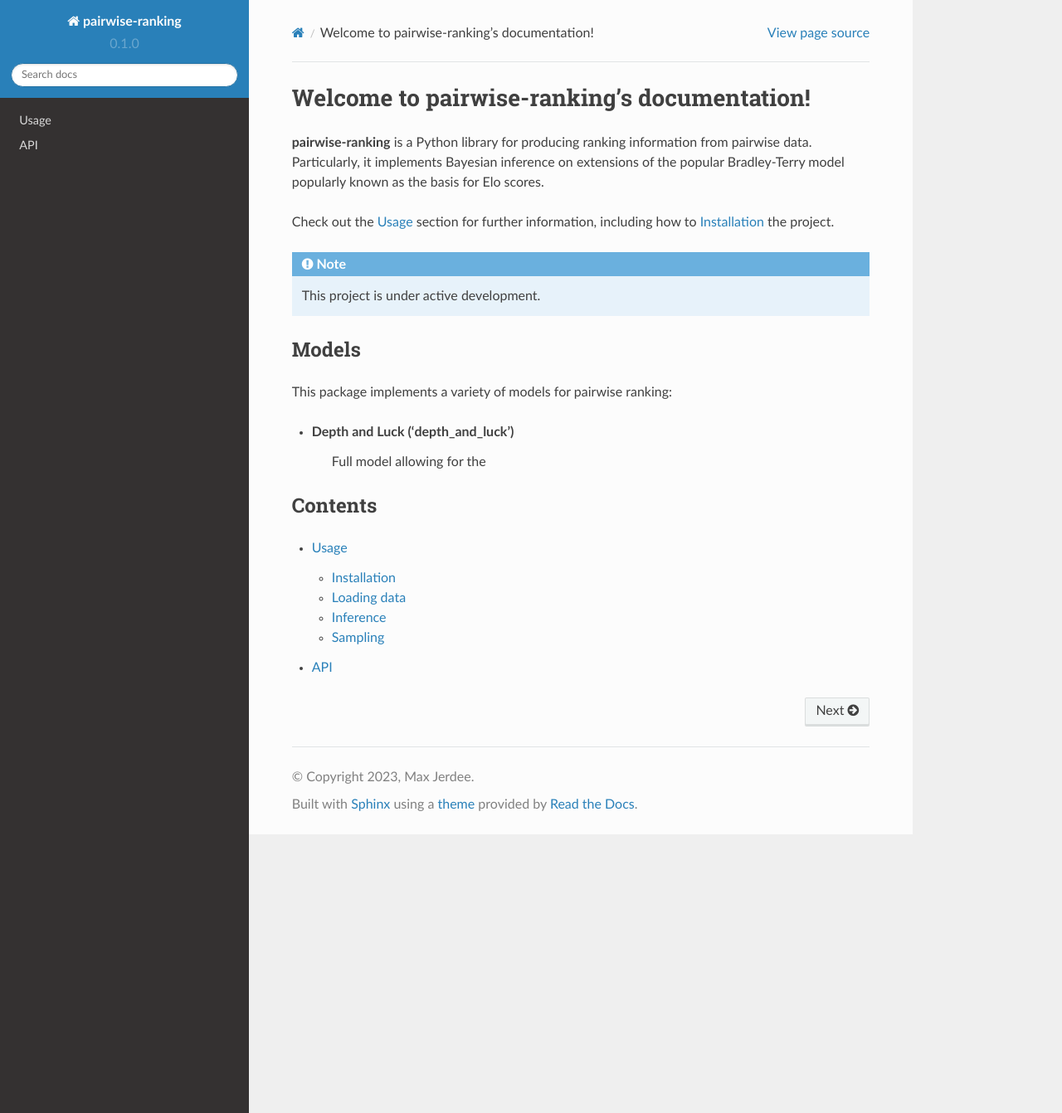
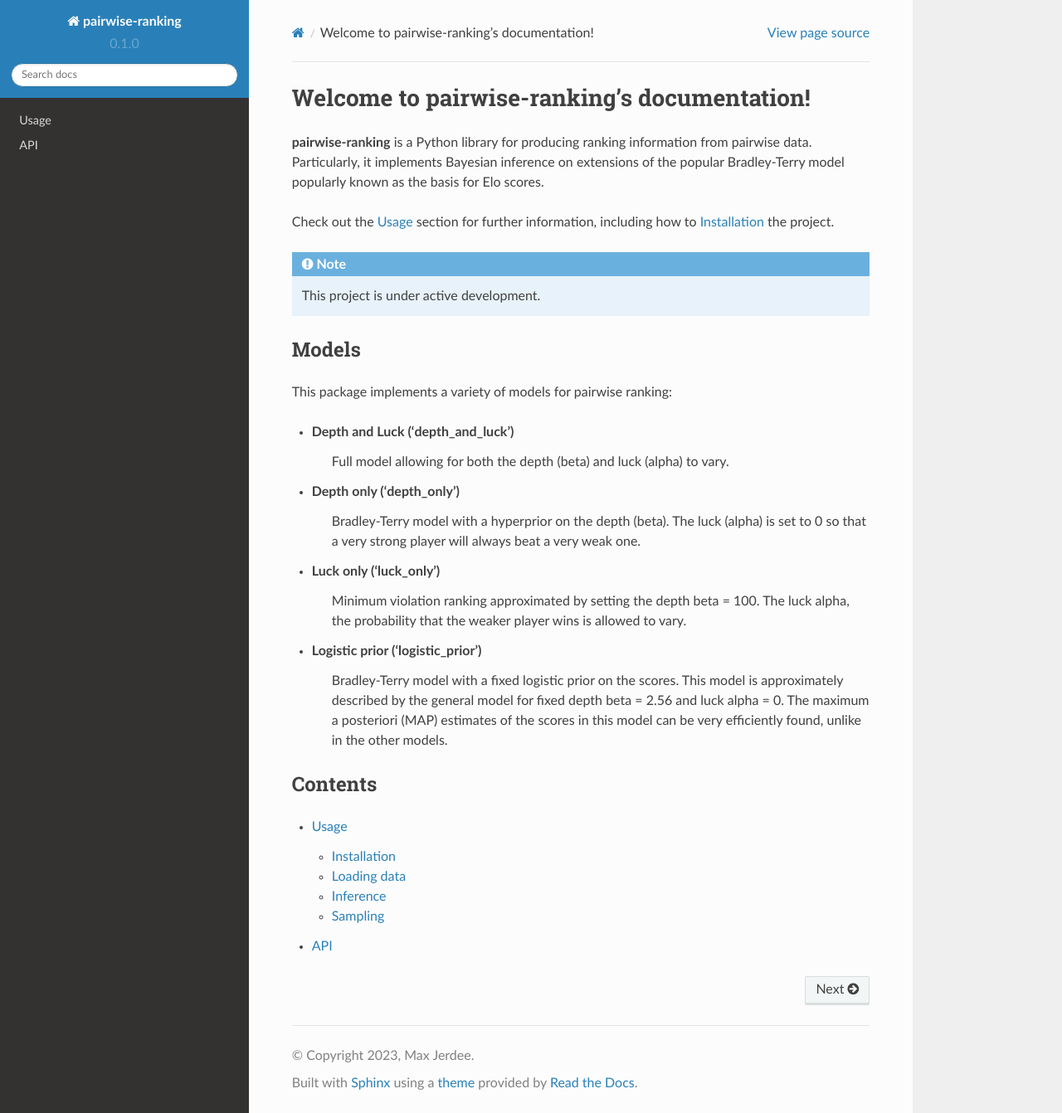
Before and after one commit to maxjerdee/pairwise-ranking, a Sphinx documentation site: the page built from docs/source/index.rst, in a window 1280 px wide and 1342 px high. Shown: the whole window at 83% size. Built offline with Sphinx 7.4.7 and the Read the Docs theme 2.0.0, drawn with Linux system fonts in a browser that asks for light colours.

Commit message:
Update index.rst

```diff
--- a/docs/source/index.rst
+++ b/docs/source/index.rst
@@ -20,7 +20,21 @@ Models
 This package implements a variety of models for pairwise ranking:
 
 - **Depth and Luck** ('depth_and_luck')
-   Full model allowing for the
+   Full model allowing for both the depth (beta) and luck (alpha) to vary.
+
+- **Depth only** ('depth_only')
+   Bradley-Terry model with a hyperprior on the depth (beta).
+   The luck (alpha) is set to 0 so that a very strong player will always beat a very weak one.
+
+- **Luck only** ('luck_only')
+   Minimum violation ranking approximated by setting the depth beta = 100. The luck alpha, the probability
+   that the weaker player wins is allowed to vary.
+
+- **Logistic prior** ('logistic_prior')
+   Bradley-Terry model with a fixed logistic prior on the scores. This model is approximately described
+   by the general model for fixed depth beta = 2.56 and luck alpha = 0. The maximum a posteriori (MAP)
+   estimates of the scores in this model can be very efficiently found, unlike in the other models.
+
 
 Contents
 --------
```
